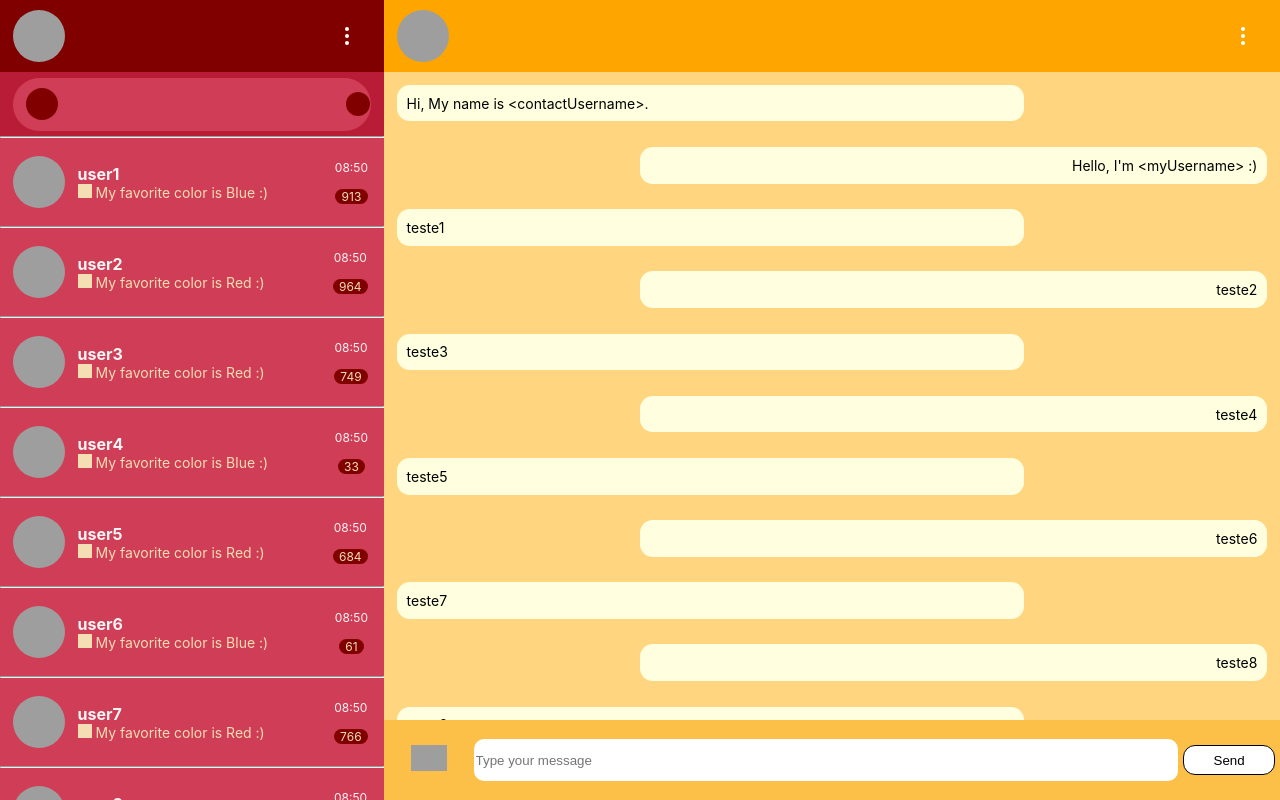
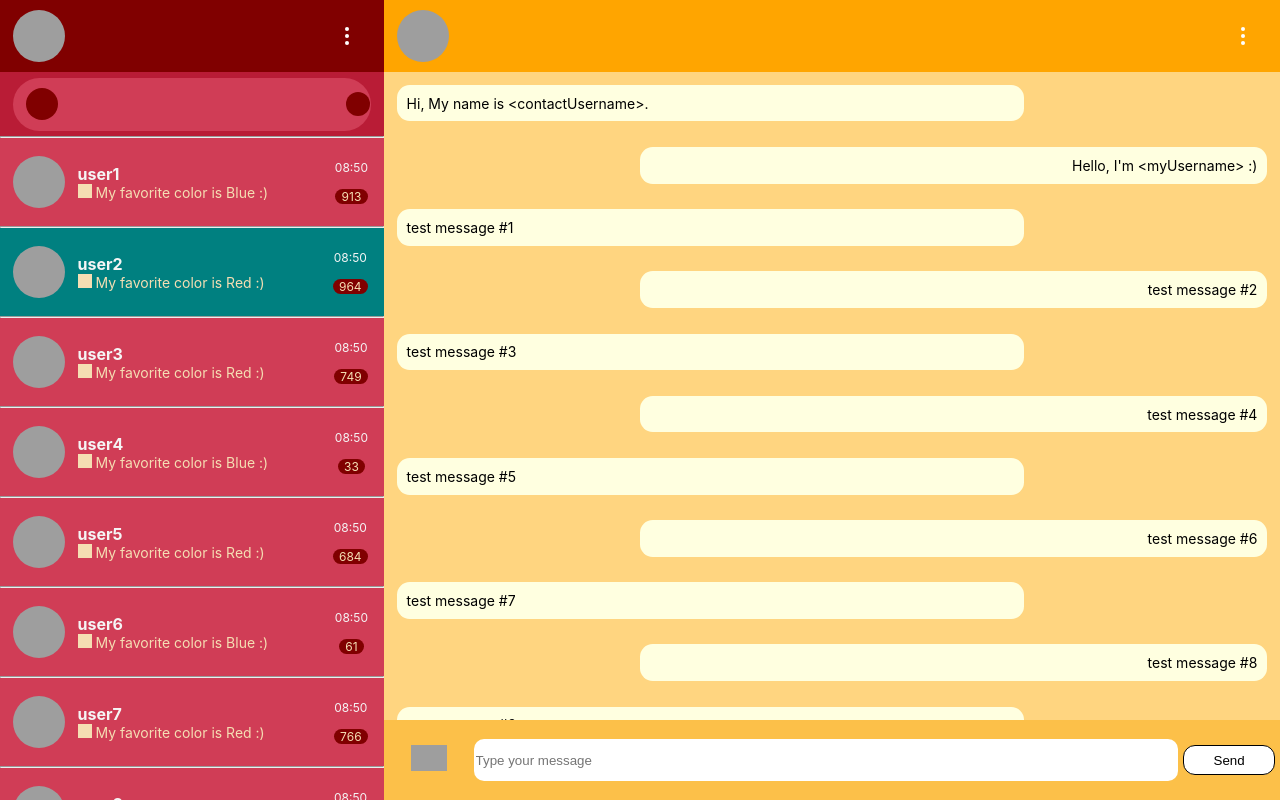
Before and after one commit to bissectra/chat, a React (Create React App) app: page / in a window 1280 px wide. Built offline with nearby package versions, Linux system fonts and the light colour scheme; grey boxes are pictures that could not be loaded.

Commit message:
selected

```diff
--- a/src/colors.css
+++ b/src/colors.css
@@ -1,6 +1,7 @@
 :root {
     --primaryColor: maroon;
     --primaryColorVariant: #b91c36;
+    --primaryColorVariant2: var(--primaryColor);
     --primaryColorLight: #D03D56;
     --secondaryColor: orange;
     --secondaryColorVariant: #fcc049;
--- a/src/components/chat/ChatBody.js
+++ b/src/components/chat/ChatBody.js
@@ -3,18 +3,41 @@ import './../Menu.css';
 import React from "react";
 import LeftFrame from './LeftFrame';
 import RightFrame from './RightFrame';
+import Contact from "./Contact";
 
 class ChatBody extends React.Component {
+    constructor(props) {
+        super(props)
+        this.state = {
+            contacts: [],
+            selectedContactIndex: 1,
+        }
+    }
+
+    componentDidMount() {
+        this.loadContacts();
+    }
+
+    loadContacts() {
+        this.setState({
+            contacts: [...Array(8).keys()].map(key => <Contact username={"user" + (key + 1)} />)
+        })
+    }
+
     render() {
+        console.log(this.state.selectedContactIndex);
         return (
             <div className="main-chat">
                 <div className="chat-header"></div>
                 <div className="chat-frame">
                     <div className="left-frame">
-                        <LeftFrame />
+                        <LeftFrame
+                            contacts={this.state.contacts}
+                            selected={this.state.selectedContactIndex}
+                        />
                     </div>
                     <div className="right-frame">
-                        <RightFrame me={"<myUsername>"} contact={"<contactUsername>"}/>
+                        <RightFrame me={"<myUsername>"} contact={"<contactUsername>"} />
                     </div>
                 </div>
             </div>
--- a/src/components/chat/Contacts.css
+++ b/src/components/chat/Contacts.css
@@ -2,3 +2,11 @@
     height: 83vh;
     overflow-y: auto;
 }
+
+/* .contact {
+    background-color: teal;
+} */
+
+.contact.selected {
+    background-color: teal;
+}
--- a/src/components/chat/Contacts.js
+++ b/src/components/chat/Contacts.js
@@ -4,7 +4,10 @@ import React from "react";
 class Contacts extends React.Component {
     constructor(props) {
         super(props)
-        this.state = { contacts: props.contacts }
+        this.state = {
+            contacts: props.contacts,
+            selected: props.selected,
+        }
     }
 
     contactClicked(index) {
@@ -14,6 +17,7 @@ class Contacts extends React.Component {
 
     shouldComponentUpdate(nextProps, nextState) {
         nextState.contacts = nextProps.contacts;
+        nextState.selected = nextProps.selected;
         return true;
     }
 
@@ -21,7 +25,7 @@ class Contacts extends React.Component {
         return (
             <div className="contacts">
                 {this.state.contacts.map((contact, index) => (
-                    <div className="contact"
+                    <div className={"contact" + (index === this.state.selected ? ' selected' : '')}
                         key={index}
                         onClick={() => this.contactClicked(index)}
                     >{contact}</div>
--- a/src/components/chat/LeftFrame.js
+++ b/src/components/chat/LeftFrame.js
@@ -2,24 +2,23 @@ import './LeftFrame.css'
 import React from "react";
 import UserIcon from './UserIcon';
 import Contacts from './Contacts';
-import Contact from "./Contact";
 import Menu from '../Menu';
 import Input from '../Input';
 
 class LeftFrame extends React.Component {
     constructor(props) {
         super(props)
-        this.state = { contacts: [] }
+        console.log(props);
+        this.state = {
+            contacts: props.contacts,
+            selected: props.selected,
+        }
     }
 
-    componentDidMount() {
-        this.loadContacts();
-    }
-
-    loadContacts() {
-        this.setState({
-            contacts: [...Array(8).keys()].map(key => <Contact username={"user" + (key + 1)} />)
-        })
+    shouldComponentUpdate(nextProps, nextState) {
+        nextState.contacts = nextProps.contacts;
+        nextState.selected = nextProps.selected;
+        return true;
     }
 
     render() {
@@ -30,7 +29,7 @@ class LeftFrame extends React.Component {
                     <Menu color={'primary'} />
                 </div>
                 <Input />
-                <Contacts className="contacts" contacts={this.state.contacts} />
+                <Contacts className="contacts" contacts={this.state.contacts} selected={this.state.selected} />
             </div>
         )
     }
--- a/src/components/chat/RightFrame.js
+++ b/src/components/chat/RightFrame.js
@@ -28,7 +28,7 @@ class RightFrame extends React.Component {
                     <MessageBubble mine={false} text={"Hi, My name is " + this.state.contact + "."} />,
                     <MessageBubble mine={true} text={"Hello, I'm " + this.state.me + " :)"} />,
                 ],
-                ...[...Array(20).keys()].map(key => <MessageBubble mine={key % 2 == 1} text={"teste" + (key + 1)} />),
+                ...[...Array(20).keys()].map(key => <MessageBubble mine={key % 2 == 1} text={"test message #" + (key + 1)} />),
                 ...[
                     <MessageBubble mine={false} text={longText} />,
                     <MessageBubble mine={true} text={"This message contains line breaks.\nThis sentence should be below."} />,
@@ -51,7 +51,7 @@ class RightFrame extends React.Component {
         return (
             <div className='right-frame-wrapper'>
                 <div className="right-header">
-                    <UserIcon sex={'NB'} username={"test111"} />
+                    <UserIcon sex={'NB'} username={this.state.contact} />
                     <Menu color={'secondary'} />
                 </div>
                 <div className="messages-field">
```
